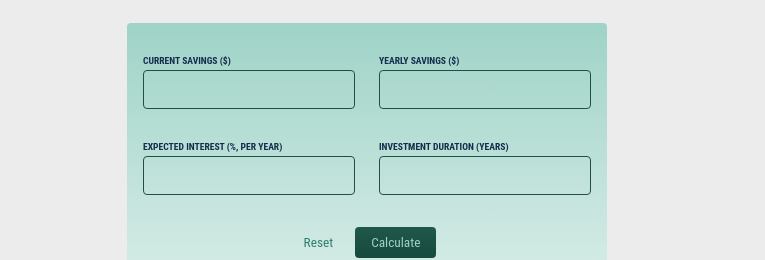
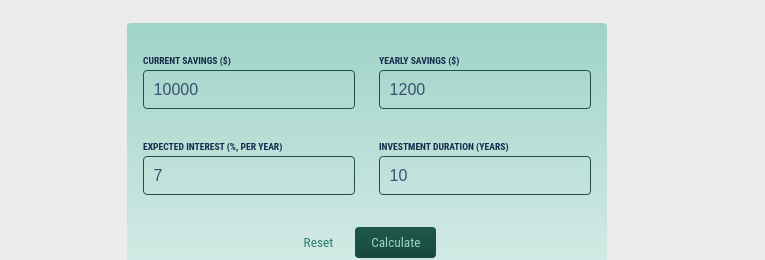
Before and after one commit to amsandiego/investment-calculator, a React (Create React App) app: page / in a window 1280 px wide. Shown: the part 201-461 px from the top of the page, without its empty margins (273-1038 px from the left). Built offline with nearby package versions, Linux system fonts and the light colour scheme; a web font is replaced by a local one.

Commit message:
Lift state up

```diff
--- a/src/App.js
+++ b/src/App.js
@@ -1,39 +1,40 @@
+import React, { useState } from 'react';
 import InvestmentForm from './components/Form/InvestmentForm';
 import InvestmentTable from './components/Table/InvestmentTable';
 import Header from './components/Header/Header';
 
 function App() {
+  const [userInput, setUserInput] = useState(null);
+
   const calculateHandler = (userInput) => {
-    // Should be triggered when form is submitted
-    // You might not directly want to bind it to the submit event on the form though...
+    setUserInput(userInput);
+  };
 
-    const yearlyData = []; // per-year results
+  const yearlyData = []; //derived state based on userInput state
 
-    let currentSavings = +userInput['current-savings']; // feel free to change the shape of this input object!
-    const yearlyContribution = +userInput['yearly-contribution']; // as mentioned: feel free to change the shape...
-    const expectedReturn = +userInput['expected-return'] / 100;
-    const duration = +userInput['duration'];
+  if (userInput) {
+    let currentSavings = +userInput.currentSavings;
+    const yearlySavings = +userInput.yearlySavings;
+    const expectedReturn = +userInput.expectedReturn / 100;
+    const duration = +userInput.duration;
 
-    // The below code calculates yearly results (total savings, interest etc)
+    // calculates yearly results (total savings, interest etc)
     for (let i = 0; i < duration; i++) {
       const yearlyInterest = currentSavings * expectedReturn;
-      currentSavings += yearlyInterest + yearlyContribution;
+      currentSavings += yearlyInterest + yearlySavings;
       yearlyData.push({
-        // feel free to change the shape of the data pushed to the array!
         year: i + 1,
         yearlyInterest: yearlyInterest,
         savingsEndOfYear: currentSavings,
-        yearlyContribution: yearlyContribution,
+        yearlySavings: yearlySavings,
       });
     }
-
-    // do something with yearlyData ...
-  };
+  }
 
   return (
     <div>
       <Header />
-      <InvestmentForm />
+      <InvestmentForm onCalculate={calculateHandler} />
 
       {/* Todo: Show below table conditionally (only once result data is available) */}
       {/* Show fallback text if no data is available */}
--- a/src/components/Form/InvestmentForm.js
+++ b/src/components/Form/InvestmentForm.js
@@ -1,26 +1,31 @@
-import React from 'react';
+import React, { useState } from 'react';
 
-const InvestmentForm = () => {
-  const inputChangeHandler = (identifier, value) => {
-    if (identifier === 'currentSavings') {
-      console.log('currentSavings');
-    } else if (identifier === 'yearlySavings') {
-      console.log('yearlySavings');
-    } else if (identifier === 'expectedReturn') {
-      console.log('expectedReturn');
-    } else {
-      console.log('duration');
-    }
+const InvestmentForm = (props) => {
+  const defaultInput = {
+    currentSavings: 10000,
+    yearlySavings: 1200,
+    expectedReturn: 7,
+    duration: 10,
+  };
+  const [userInput, setUserInput] = useState(defaultInput);
+
+  const inputChangeHandler = (input, value) => {
+    setUserInput((prev) => {
+      return {
+        ...prev,
+        [input]: value,
+      };
+    });
   };
 
   const formSubmitHandler = (event) => {
     event.preventDefault();
 
-    console.log('form submitted');
+    props.onCalculate(userInput);
   };
 
   const resetHandler = (event) => {
-    console.log('reset clicked');
+    setUserInput(defaultInput);
   };
 
   return (
@@ -30,6 +35,7 @@ const InvestmentForm = () => {
           <label htmlFor='current-savings'>Current Savings ($)</label>
           <input
             type='number'
+            value={userInput.currentSavings}
             id='current-savings'
             onChange={(event) =>
               inputChangeHandler('currentSavings', event.target.value)
@@ -40,6 +46,7 @@ const InvestmentForm = () => {
           <label htmlFor='yearly-contribution'>Yearly Savings ($)</label>
           <input
             type='number'
+            value={userInput.yearlySavings}
             id='yearly-contribution'
             onChange={(event) =>
               inputChangeHandler('yearlySavings', event.target.value)
@@ -54,6 +61,7 @@ const InvestmentForm = () => {
           </label>
           <input
             type='number'
+            value={userInput.expectedReturn}
             id='expected-return'
             onChange={(event) =>
               inputChangeHandler('expectedInterest', event.target.value)
@@ -65,6 +73,7 @@ const InvestmentForm = () => {
           <input
             type='number'
             id='duration'
+            value={userInput.duration}
             onChange={(event) =>
               inputChangeHandler('duration', event.target.value)
             }
```
Also changed, not shown: 2 other files (tests, documents, lock files or other folders).
